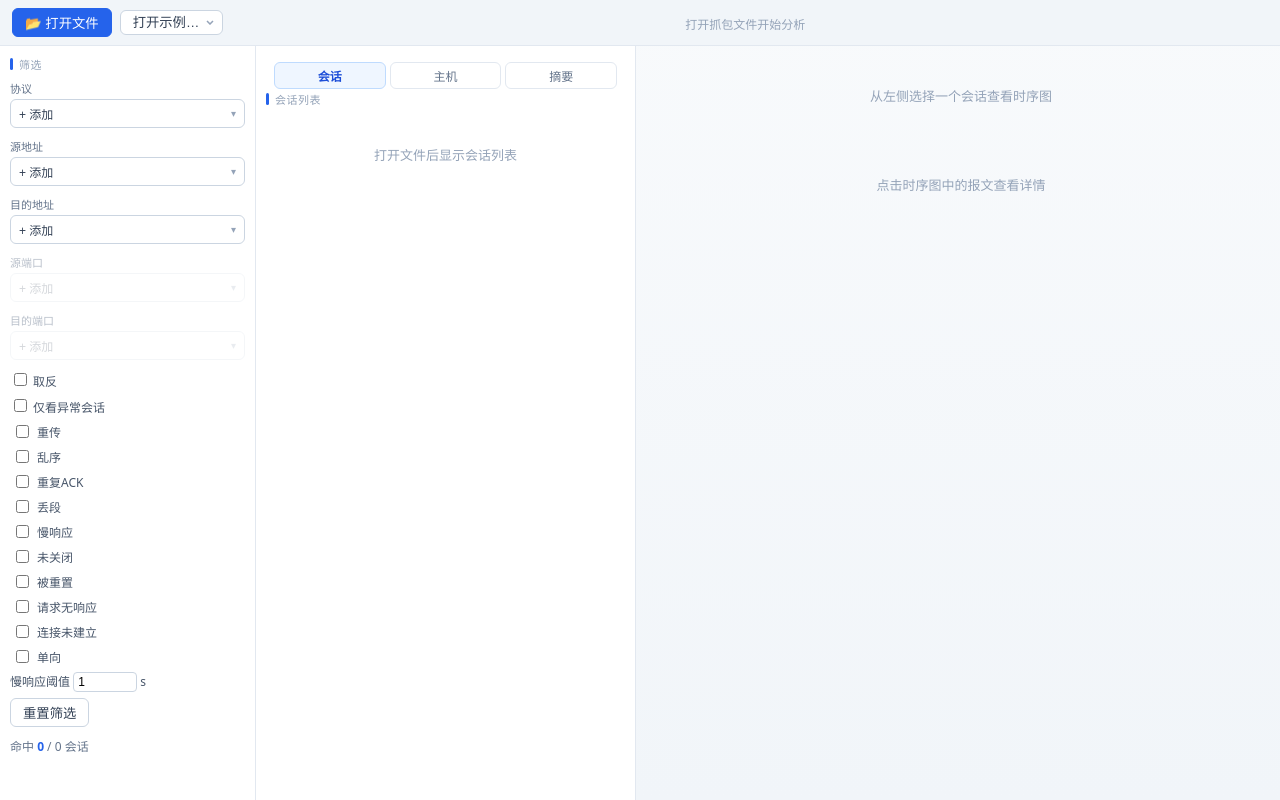
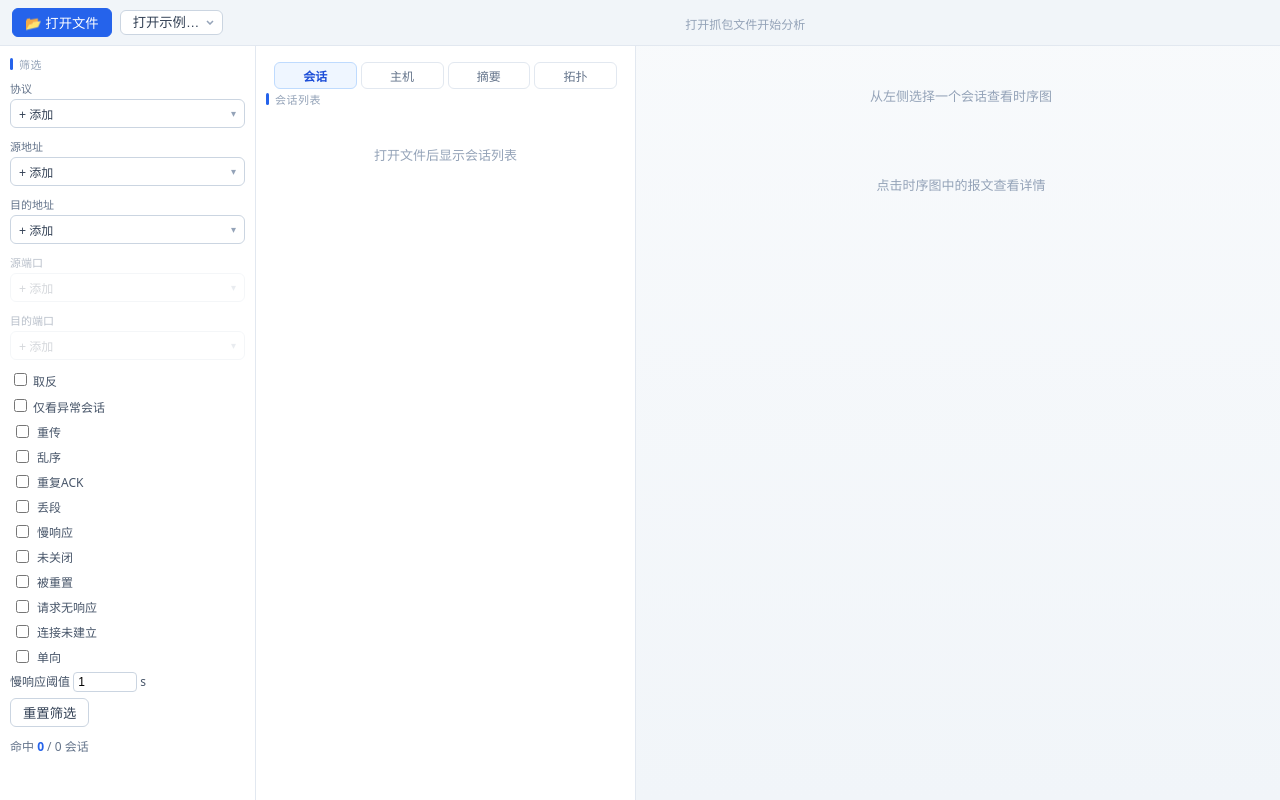
Before and after one commit to xmtlzzz/pUI, a React (Vite) app: page / in a window 1280 px wide. Built offline with nearby package versions, Linux system fonts and the light colour scheme.

Commit message:
feat: P2⑤ 多主机拓扑图——Top-N 主机圆周布局、会话合并为边(字节对数线宽/异常橙色虚线)、点击边跳转会话,左栏第 4 个 Tab

```diff
--- a/src/app/ListPane.tsx
+++ b/src/app/ListPane.tsx
@@ -2,10 +2,11 @@ import { useState } from 'react'
 import { ConversationList } from './ConversationList'
 import { HostPanel } from './HostPanel'
 import { SummaryPanel } from './SummaryPanel'
+import { TopologyPanel } from './TopologyPanel'
 
-export type ListTab = 'conv' | 'host' | 'summary'
+export type ListTab = 'conv' | 'host' | 'summary' | 'topo'
 
-/** 左侧栏:会话 / 主机 / 摘要 三个视角切换 */
+/** 左侧栏:会话 / 主机 / 摘要 / 拓扑 四个视角切换 */
 export function ListPane() {
   const [tab, setTab] = useState<ListTab>('conv')
   return (
@@ -20,8 +21,11 @@ export function ListPane() {
         <button className={tab === 'summary' ? 'on' : ''} onClick={() => setTab('summary')}>
           摘要
         </button>
+        <button className={tab === 'topo' ? 'on' : ''} onClick={() => setTab('topo')}>
+          拓扑
+        </button>
       </div>
-      {tab === 'conv' ? <ConversationList /> : tab === 'host' ? <HostPanel /> : <SummaryPanel />}
+      {tab === 'conv' ? <ConversationList /> : tab === 'host' ? <HostPanel /> : tab === 'summary' ? <SummaryPanel /> : <TopologyPanel />}
     </>
   )
 }
--- /dev/null
+++ b/src/app/TopologyPanel.tsx
@@ -0,0 +1,63 @@
+import { useMemo } from 'react'
+import { useApp } from '../state/appStore'
+import { buildTopology, TOPO_W, TOPO_H, type TopologyNode } from '../stats/topology'
+import { fmtBytesShort } from './topoUtil'
+
+/** 左侧「拓扑」面板:Top-N 主机会话图,边宽按字节对数,异常橙色虚线;点击边跳到对应会话 */
+export function TopologyPanel() {
+  const conversations = useApp((s) => s.conversations)
+  const select = useApp((s) => s.select)
+  const topo = useMemo(() => buildTopology(conversations), [conversations])
+
+  if (!topo.nodes.length) {
+    return <div className="empty">打开文件后显示主机拓扑</div>
+  }
+  if (topo.nodes.length === 1) {
+    return <div className="empty">会话集中在单台主机,无需拓扑展示</div>
+  }
+  const maxBytes = Math.max(...topo.edges.map((e) => e.bytes), 1)
+  const maxConvs = Math.max(...topo.nodes.map((n) => n.conversations), 1)
+  return (
+    <div className="topo-wrap">
+      <div className="pane-title">主机拓扑 ({topo.nodes.length} 主机 · {topo.edges.length} 边)</div>
+      <svg viewBox={`0 0 ${TOPO_W} ${TOPO_H}`} className="topo-svg">
+        {topo.edges.map((e) => (
+          <line
+            key={e.from + e.to}
+            x1={nodeById(topo.nodes, e.from)?.x}
+            y1={nodeById(topo.nodes, e.from)?.y}
+            x2={nodeById(topo.nodes, e.to)?.x}
+            y2={nodeById(topo.nodes, e.to)?.y}
+            stroke={e.hasIssue ? '#f59e0b' : '#cbd5e1'}
+            strokeWidth={e.hasIssue ? Math.max(2.5, 1 + Math.log2(1 + e.bytes / maxBytes) * 3) : Math.max(1, Math.log2(1 + e.bytes / maxBytes) * 3)}
+            strokeDasharray={e.hasIssue ? '5,3' : undefined}
+            className="topo-edge"
+            onClick={() => select(e.convIds[0])}
+          >
+            <title>
+              {e.from} ⇄ {e.to} · {fmtBytesShort(e.bytes)} · {e.protocols.join(',')}{e.hasIssue ? ' · ⚠异常' : ''}
+            </title>
+          </line>
+        ))}
+        {topo.nodes.map((n) => (
+          <g key={n.id} className="topo-node" transform={`translate(${n.x} ${n.y})`}>
+            <circle
+              r={6 + (n.conversations / maxConvs) * 9}
+              fill={n.issues ? '#fff7ed' : '#eff6ff'}
+              stroke={n.issues ? '#ea580c' : '#3b82f6'}
+              strokeWidth={2}
+            />
+            <text y={-(6 + (n.conversations / maxConvs) * 9) - 4} textAnchor="middle" fontSize={10} fill="#334155">
+              {n.host}
+            </text>
+          </g>
+        ))}
+      </svg>
+      <div className="topo-hint">点击边查看对应会话;节点大小 = 会话数,边宽 = 字节量,橙色虚线 = 含异常</div>
+    </div>
+  )
+}
+
+function nodeById(nodes: TopologyNode[], id: string): TopologyNode | undefined {
+  return nodes.find((n) => n.id === id)
+}
--- /dev/null
+++ b/src/app/topoUtil.ts
@@ -0,0 +1,7 @@
+/** 拓扑面板字节格式化:大值缩写 */
+export function fmtBytesShort(b: number): string {
+  if (b >= 1024 * 1024 * 1024) return (b / 1024 / 1024 / 1024).toFixed(1) + 'GB'
+  if (b >= 1024 * 1024) return (b / 1024 / 1024).toFixed(1) + 'MB'
+  if (b >= 1024) return (b / 1024).toFixed(1) + 'KB'
+  return b + 'B'
+}
--- /dev/null
+++ b/src/stats/topology.ts
@@ -0,0 +1,78 @@
+import type { Conversation } from '../model/types'
+import { displayHost } from '../model/types'
+
+export interface TopologyNode {
+  id: string
+  x: number
+  y: number
+  host: string
+  conversations: number
+  bytes: number
+  issues: number
+}
+
+export interface TopologyEdge {
+  from: string
+  to: string
+  bytes: number
+  protocols: string[]
+  hasIssue: boolean
+  convIds: string[]
+}
+
+export interface Topology {
+  nodes: TopologyNode[]
+  edges: TopologyEdge[]
+}
+
+export const TOPO_W = 640
+export const TOPO_H = 440
+
+/** 多主机拓扑图(Top-N 会话图):取涉及字节最多的主机圆周均布,会话合并为边。
+ *  Node 半径按会话数、边宽按字节对数,异常会话橙色描边。 */
+export function buildTopology(convs: Conversation[], maxNodes = 24): Topology {
+  // 1) 主机统计(endpoint 聚合,内联避免环形依赖)
+  const hosts = new Map<string, { bytes: number; conversations: number; issues: number }>()
+  const addHost = (h: string, bytes: number, issueCount: number) => {
+    if (!h || h === '?') return
+    let st = hosts.get(h)
+    if (!st) { st = { bytes: 0, conversations: 0, issues: 0 }; hosts.set(h, st) }
+    st.bytes += bytes
+    st.conversations++
+    st.issues += issueCount
+  }
+  for (const c of convs) {
+    addHost(displayHost(c.client), c.bytes, c.issues.length)
+    addHost(displayHost(c.server), c.bytes, c.issues.length)
+  }
+  const top = [...hosts.entries()]
+    .sort((a, b) => b[1].bytes - a[1].bytes)
+    .slice(0, maxNodes)
+  const pos = new Map<string, { x: number; y: number }>()
+  const nodes: TopologyNode[] = top.map(([host, st], i) => {
+    const angle = (i / Math.max(top.length, 1)) * Math.PI * 2 - Math.PI / 2
+    const cx = TOPO_W / 2
+    const cy = TOPO_H / 2
+    const r = Math.min(TOPO_W, TOPO_H) / 2 - 46
+    pos.set(host, { x: cx + Math.cos(angle) * r, y: cy + Math.sin(angle) * r })
+    return { id: host, x: pos.get(host)!.x, y: pos.get(host)!.y, host, conversations: st.conversations, bytes: st.bytes, issues: st.issues }
+  })
+  // 2) 会话 → 边,同主机对合并
+  const edgeMap = new Map<string, TopologyEdge>()
+  for (const c of convs) {
+    const a = displayHost(c.client)
+    const b = displayHost(c.server)
+    if (a === b || !pos.has(a) || !pos.has(b)) continue
+    const key = a < b ? a + SEP + b : b + SEP + a
+    let e = edgeMap.get(key)
+    if (!e) { e = { from: a, to: b, bytes: 0, protocols: [], hasIssue: false, convIds: [] }; edgeMap.set(key, e) }
+    e.bytes += c.bytes
+    if (!e.protocols.includes(c.protocol)) e.protocols.push(c.protocol)
+    if (c.issues.length) e.hasIssue = true
+    e.convIds.push(c.id)
+  }
+  const edges: TopologyEdge[] = [...edgeMap.values()].sort((a, b) => b.bytes - a.bytes)
+  return { nodes, edges }
+}
+
+const SEP = '\u0000'
--- a/src/styles.css
+++ b/src/styles.css
@@ -171,6 +171,11 @@ table.list .time-col { color: #94a3b8; }
 .seg-nav { display: inline-flex; gap: 4px; margin-left: 6px; }
 .seg-nav button { font-size: 11px; padding: 1px 6px; border: 1px solid #e2e8f0; background: #fff; color: #64748b; border-radius: 4px; cursor: pointer; }
 .seg-nav button.on { background: #eff6ff; border-color: #bfdbfe; color: #1d4ed8; font-weight: 600; }
+.topo-wrap { padding: 0 8px 8px; }
+.topo-svg { width: 100%; height: auto; background: #fff; border: 1px solid #eef2f7; border-radius: 8px; }
+.topo-edge { cursor: pointer; transition: stroke .12s ease; }
+.topo-edge:hover { stroke: #7c3aed !important; }
+.topo-hint { margin-top: 4px; font-size: 11px; color: #94a3b8; }
 
 /* ---------- 其它 ---------- */
 .drop-zone { position: absolute; inset: 0; background: rgba(37, 99, 235, .08); border: 2px dashed #2563eb; display: flex; align-items: center; justify-content: center; color: #2563eb; z-index: 10; animation: dropPulse 1.3s ease-in-out infinite; font-size: 14px; }
```
Also changed, not shown: 1 other file (tests, documents, lock files or other folders).
